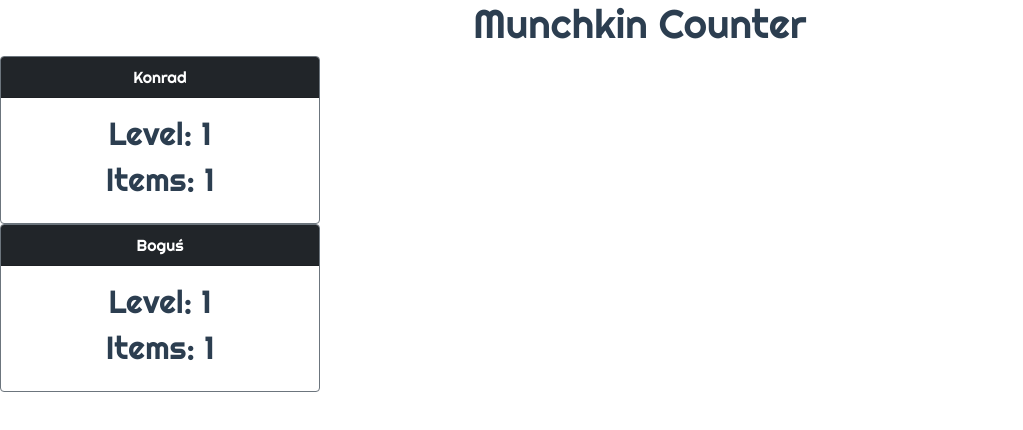
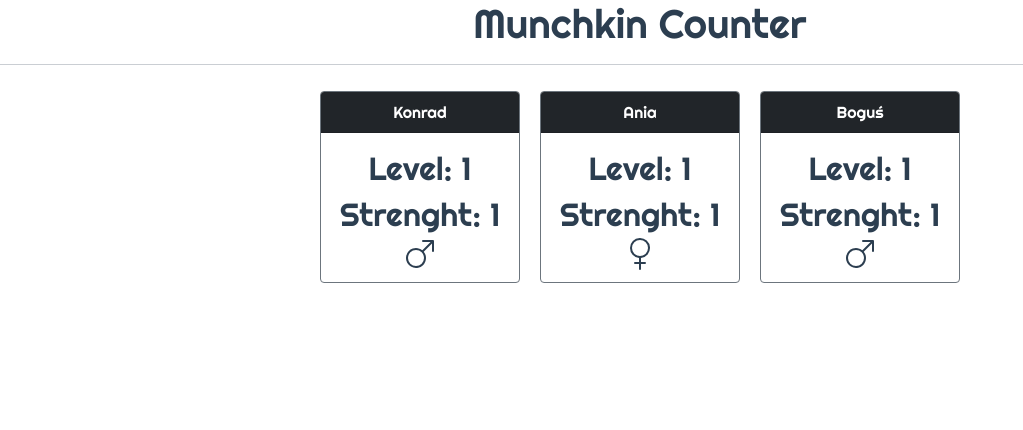
Before and after one commit to Konrad47/Vuex-ts-munchkin-counter, a Vue app: page / in a window 1280 px wide. Shown: the top 430 px of the page, without its empty margins (0-1023 px from the left). Built offline with nearby package versions, Linux system fonts and the light colour scheme; data requests are answered from the project's data file.

Commit message:
create player view

```diff
--- a/db.json
+++ b/db.json
@@ -4,14 +4,21 @@
             "id": 1,
             "name": "Konrad",
             "sex": true,
-            "items": 1,
+            "items": 0,
             "level": 1
         },
         {
             "id": 2,
+            "name": "Ania",
+            "sex": false,
+            "items": 0,
+            "level": 1
+        },
+        {
+            "id": 3,
             "name": "Boguś",
             "sex": true,
-            "items": 1,
+            "items": 0,
             "level": 1
         }
     ]
--- a/src/App.vue
+++ b/src/App.vue
@@ -1,6 +1,7 @@
 <template>
   <div id="app">
     <h1>Munchkin Counter</h1>
+    <hr />
     <router-view />
   </div>
 </template>
@@ -14,7 +15,6 @@
   text-align: center;
   color: #2c3e50;
 }
-
 nav {
   padding: 30px;
 }
--- a/src/router/index.ts
+++ b/src/router/index.ts
@@ -1,6 +1,7 @@
 import Vue from "vue";
 import VueRouter, { RouteConfig } from "vue-router";
 import PlayersView from "../views/PlayersView.vue";
+import PlayerView from "../views/PlayerView.vue";
 
 Vue.use(VueRouter);
 
@@ -9,6 +10,12 @@ const routes: Array<RouteConfig> = [
     path: "/",
     name: "playersView",
     component: PlayersView,
+  },
+  {
+    path: "/player/:id",
+    name: "playerView",
+    component: PlayerView,
+    props: true,
   },
 ];
 
--- /dev/null
+++ b/src/views/PlayerView.vue
@@ -0,0 +1,12 @@
+<template>
+  <div>
+    <h1>PlayerView</h1>
+  </div>
+</template>
+
+<script>
+export default {};
+</script>
+
+<style>
+</style>
--- a/src/views/PlayersView.vue
+++ b/src/views/PlayersView.vue
@@ -1,25 +1,50 @@
 <template>
   <div>
-    <b-card-group v-for="(player, i) in getPlayers" :key="i">
+    <div id="players" v-for="(player, i) in getPlayers" :key="i">
+      <router-link
+        :to="{
+          name: 'playerView',
+          params: { id: getPlayers[i].id },
+        }"
+      >
         <b-card
           header-bg-variant="dark"
           header-text-variant="white"
           border-variant="secondary"
           :header="getPlayers[i].name"
           header-tag="header"
-        style="max-width: 20rem"
         >
           <b-card-text>
             <h2>Level: {{ getPlayers[i].level }}</h2>
-          <h2>Items: {{ getPlayers[i].items }}</h2>
+            <h2>Strenght: {{ getPlayers[i].items + getPlayers[i].level }}</h2>
+            <b-icon
+              v-if="getPlayers[i].sex"
+              scale="2"
+              icon="gender-male"
+            ></b-icon>
+            <b-icon v-else scale="2" icon="gender-female"></b-icon>
           </b-card-text>
         </b-card>
-    </b-card-group>
+      </router-link>
+    </div>
   </div>
 </template>
 
 <script lang="ts" src="./playersView.component.ts">
 </script>
 
-<style>
+<style scoped>
+#players {
+  display: inline-block;
+  margin: 10px;
+  width: 200px;
+}
+a {
+  text-decoration: none;
+  color: #2c3e50;
+}
+a:hover {
+  color: #2c3e50;
+  font-weight: bold;
+}
 </style>
```
Also changed, not shown: 1 other file (tests, documents, lock files or other folders). Lines whose indentation alone changed are shown as unchanged.
